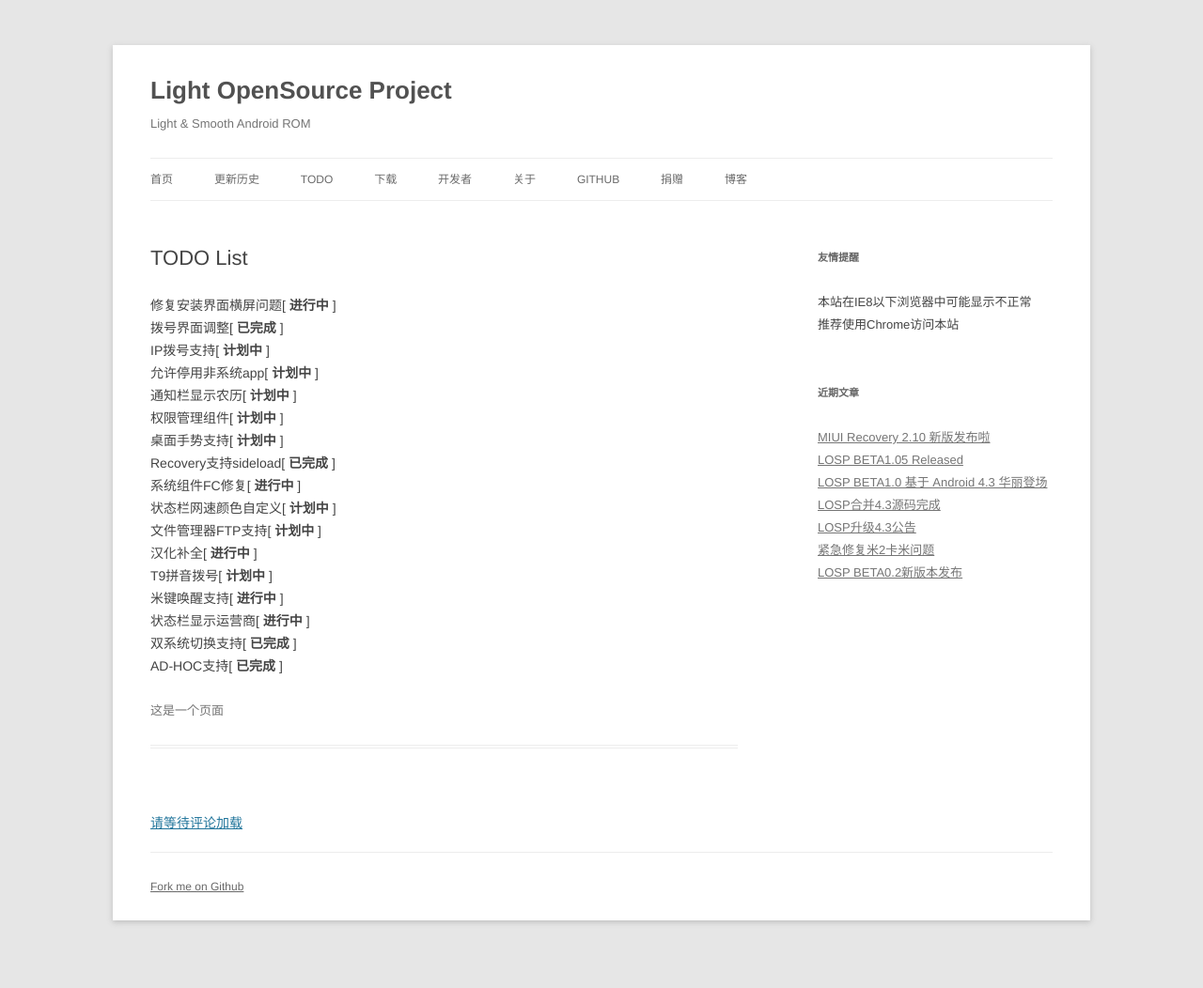
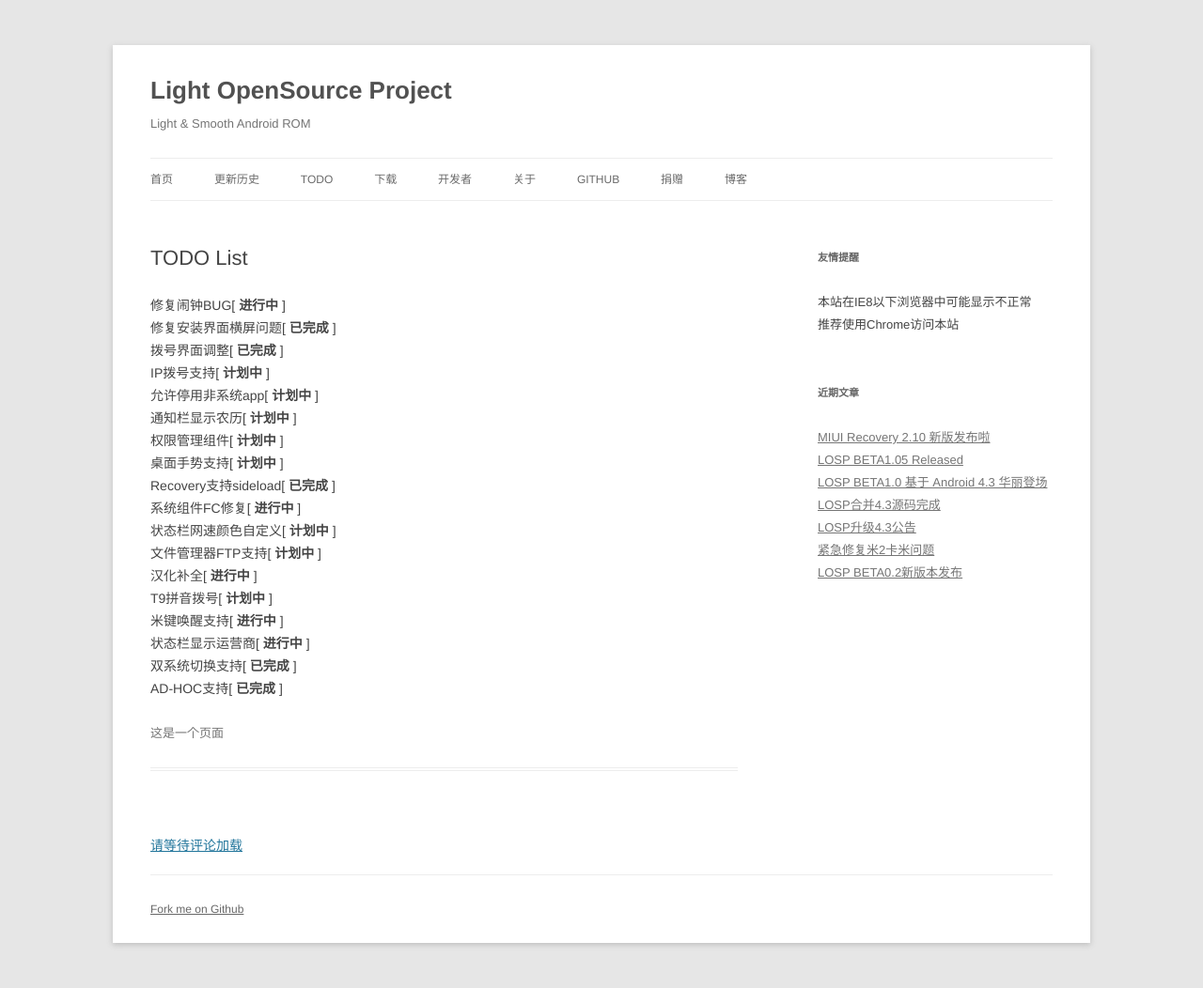
Before and after one commit to LOSP/LOSP.github.io, a Jekyll site: the page built from todo/index.md, in a window 1280 px wide. Shown: the whole page at 94% size. Built offline with Jekyll 4.4.1, drawn with Linux system fonts in a browser that asks for light colours; Markdown is read by kramdown in place of the engine named in the settings; comment, search, counter and statistics services are not loaded; before the commit the page ends 1028 px from its top, so only the background shows below that.

Commit message:
fix land install ok && new todo fixing alarm

```diff
--- a/todo/index.md
+++ b/todo/index.md
@@ -2,7 +2,8 @@
 layout: nodate
 title: TODO List
 ---
-修复安装界面横屏问题\[ __进行中__ \]
+修复闹钟BUG\[ __进行中__ \]
+修复安装界面横屏问题\[ __已完成__ \]
 拨号界面调整\[ __已完成__ \]
 IP拨号支持\[ __计划中__ \]
 允许停用非系统app\[ __计划中__ \]
```
